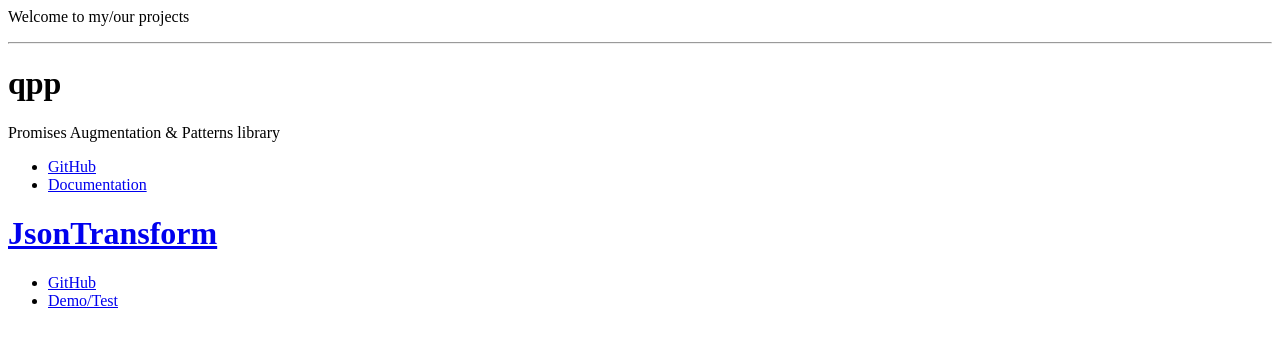
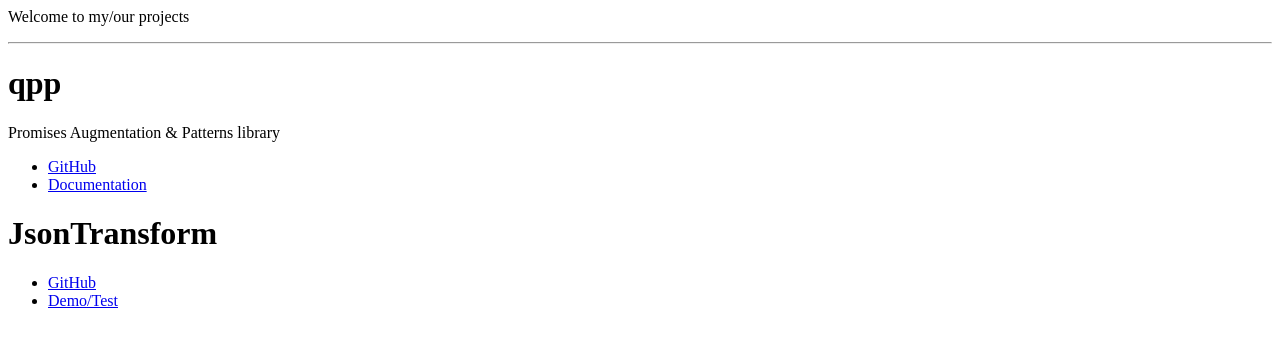
Before and after one commit to mprinc/mprinc.github.io, a plain HTML site: page index.html in a window 1280 px wide. Drawn offline with Linux system fonts and the light colour scheme.

Commit message:
Fix of missing anchor tag

```diff
--- a/index.html
+++ b/index.html
@@ -12,7 +12,7 @@
 		Promises Augmentation & Patterns library
 		<ul>
 			<li><a href="https://github.com/mprinc/qpp">GitHub</li>
-			<li><a href="http://mprinc.github.io/qpp/">Documentation</li>
+			<li><a href="http://mprinc.github.io/qpp/">Documentation</a></li>
 		</ul>
 
 		<h1>JsonTransform</h1>
```
